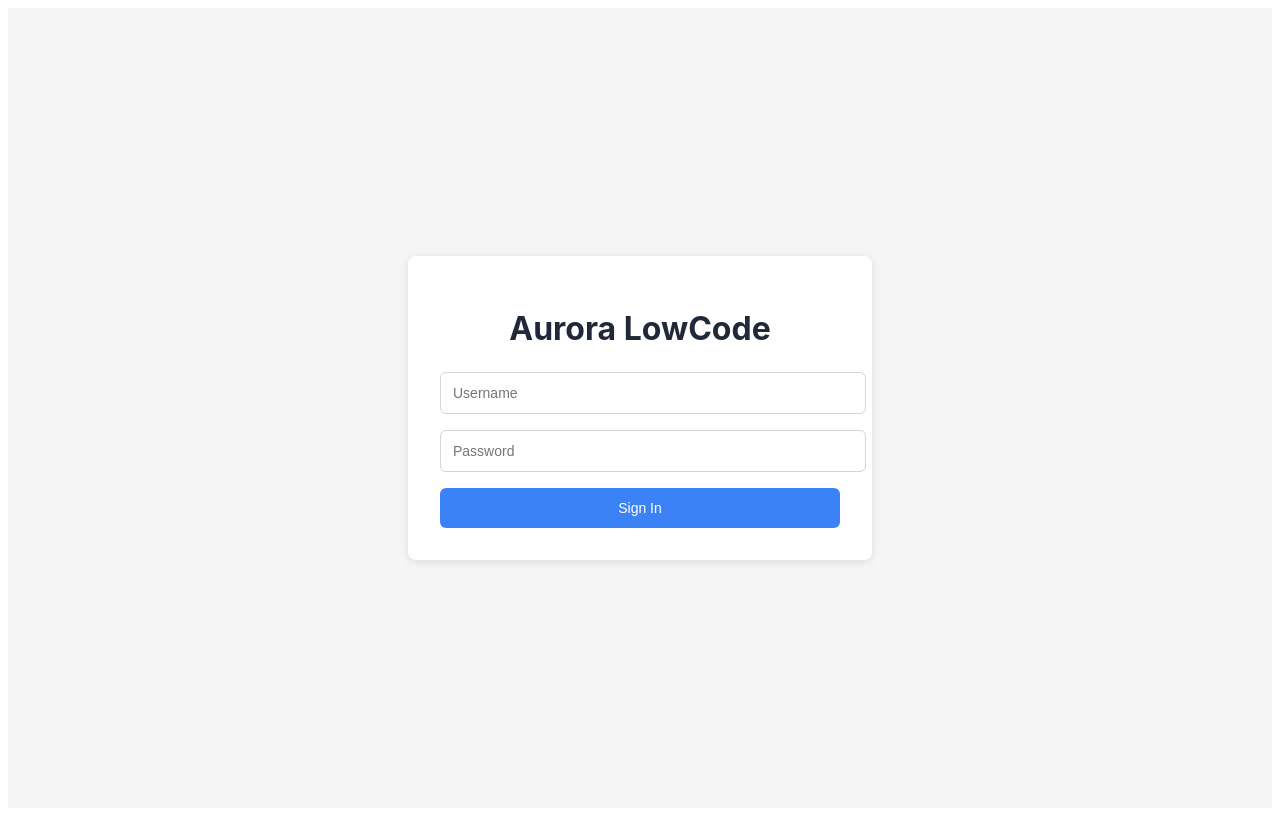
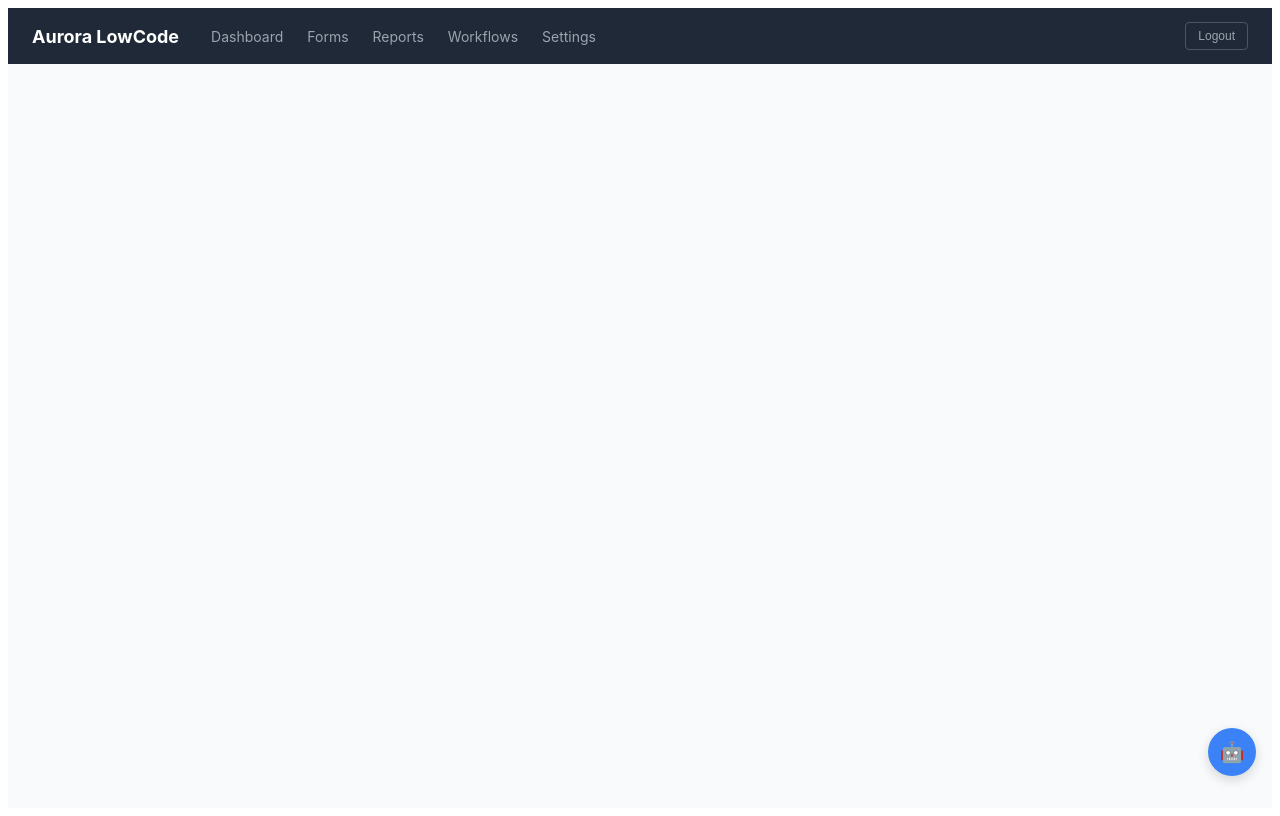
Before and after one commit to Zc86-bir/aurora-lowcode, a Vue app in the folder frontend/: page / in a window 1280 px wide. Before the commit this address led to /login. Built offline with nearby package versions, Linux system fonts and the light colour scheme.

Commit message:
feat: bypass login in dev mode for local frontend development

```diff
--- a/frontend/src/router/index.ts
+++ b/frontend/src/router/index.ts
@@ -80,6 +80,12 @@ router.beforeEach((to) => {
     return true
   }
 
+  // Dev mode: auto-login with demo token
+  if (import.meta.env.DEV && !authStore.isAuthenticated) {
+    authStore.setToken('dev-demo-token-for-local-ui-development')
+    return true
+  }
+
   if (!authStore.isAuthenticated) {
     return `/login?redirect=${encodeURIComponent(to.fullPath)}`
   }
```
